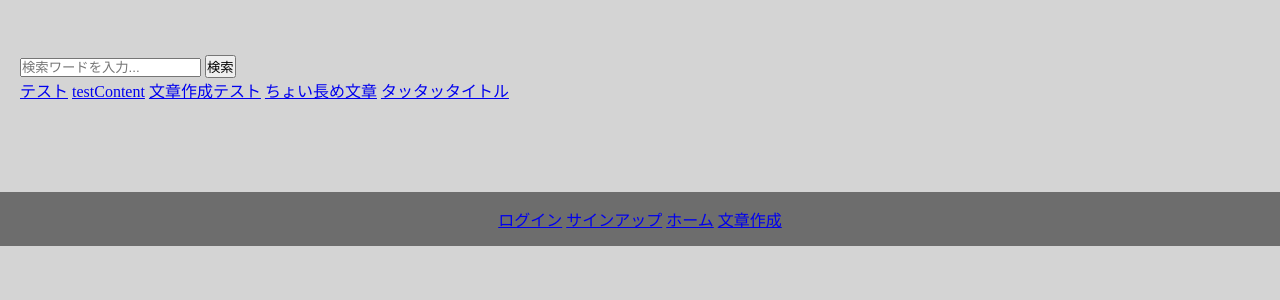
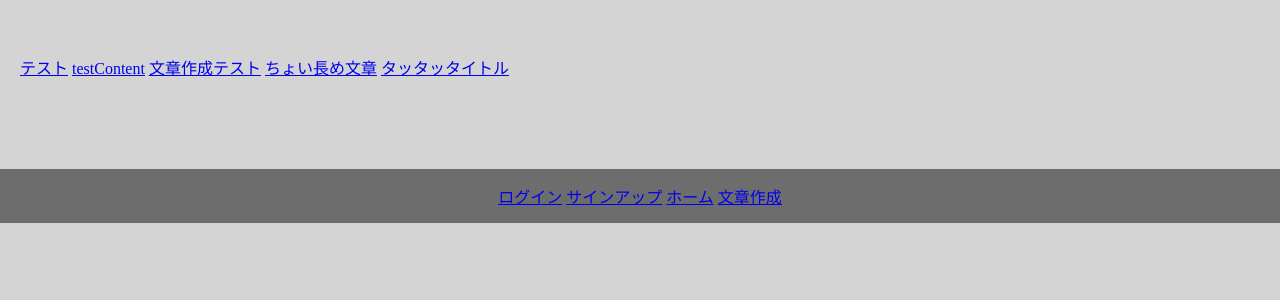
Before and after one commit to o-tsumuro/typingproject, a Django app: page /content/typing_list/ in a window 1280 px wide. Shown: the part 54-354 px from the top of the page. Run offline with Django 4.2, Linux system fonts and the light colour scheme; data comes from the database, SQL or seed files in the repository.

Commit message:
検索フォーム削除-やっぱいらんわ

```diff
--- a/contentapp/templates/typing_list.html
+++ b/contentapp/templates/typing_list.html
@@ -4,12 +4,6 @@
 
 {% block contents %}
 
-<form method="get" action="{% url "contentapp:typing_list" %}">
-    {% csrf_token %}
-    <input type="text" name="search" placeholder="検索ワードを入力...">
-    <button type="submit">検索</button>
-</form>
-
 {% for typing in typing_list %}
     <a href="{% url "typingapp:typing" typing.pk %}">{{ typing.title }}</a>
 {% endfor %}
```
